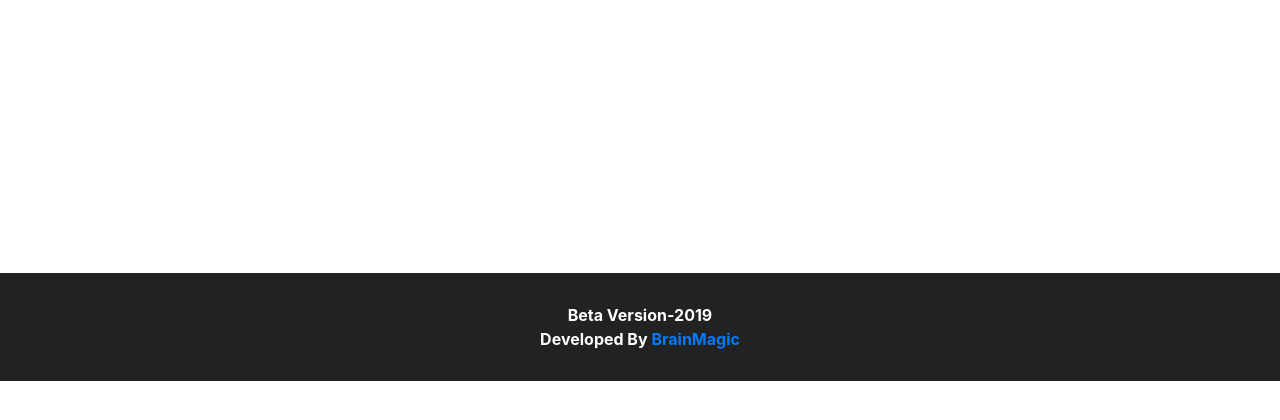
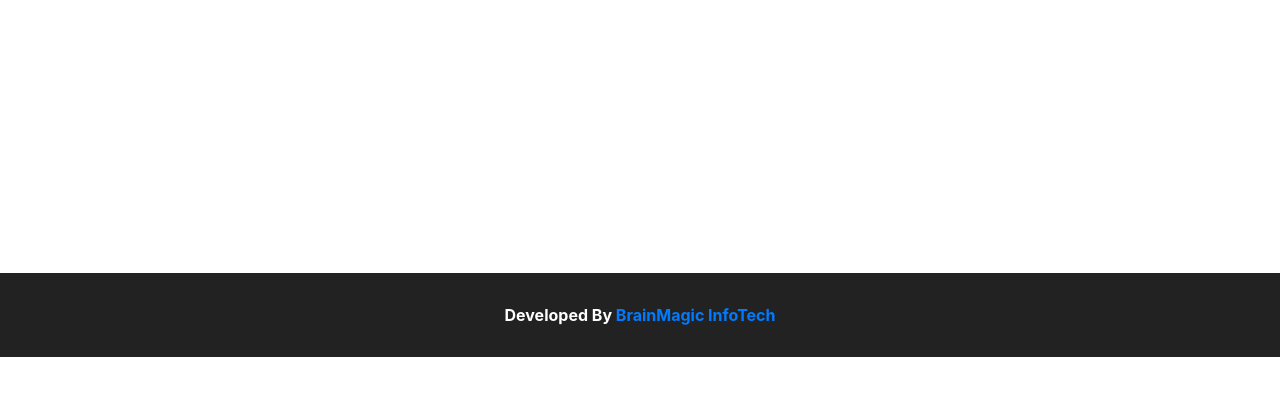
Before and after one commit to jerrinbright/Web-app-for-image-recognition, a Flask app: page / in a window 1280 px wide. Shown: the part 295-715 px from the top of the page. Run offline with Flask 2, Linux system fonts and the light colour scheme; some libraries are stand-ins or nearby versions.

Commit message:
Update import.html

```diff
--- a/templates/import.html
+++ b/templates/import.html
@@ -4,7 +4,7 @@
     <meta charset="UTF-8">
     <meta name="viewport" content="width=device-width, initial-scale=1.0">
     <meta http-equiv="X-UA-Compatible" content="ie=edge">
-    <title>Korotua AI</title>
+    <title>BrainMagic</title>
     <link href="https://cdn.bootcss.com/bootstrap/4.0.0/css/bootstrap.min.css" rel="stylesheet">
     <script src="https://cdn.bootcss.com/popper.js/1.12.9/umd/popper.min.js"></script>
     <script src="https://cdn.bootcss.com/jquery/3.3.1/jquery.min.js"></script>
@@ -26,10 +26,7 @@
 
 <footer>
     <div class="foot">
-
-    <b>Beta Version-2019</b><br>
-    <b>Developed By <a href="https://fb.com/ashadullah.shawon"> BrainMagic </a></b>
-
+    	<b>Developed By <a href="https://fb.com/ashadullah.shawon"> BrainMagic InfoTech</a></b>
     </div>
     <script src="{{ url_for('static', filename='js/main.js') }}" type="text/javascript"></script>
 </footer>
```
